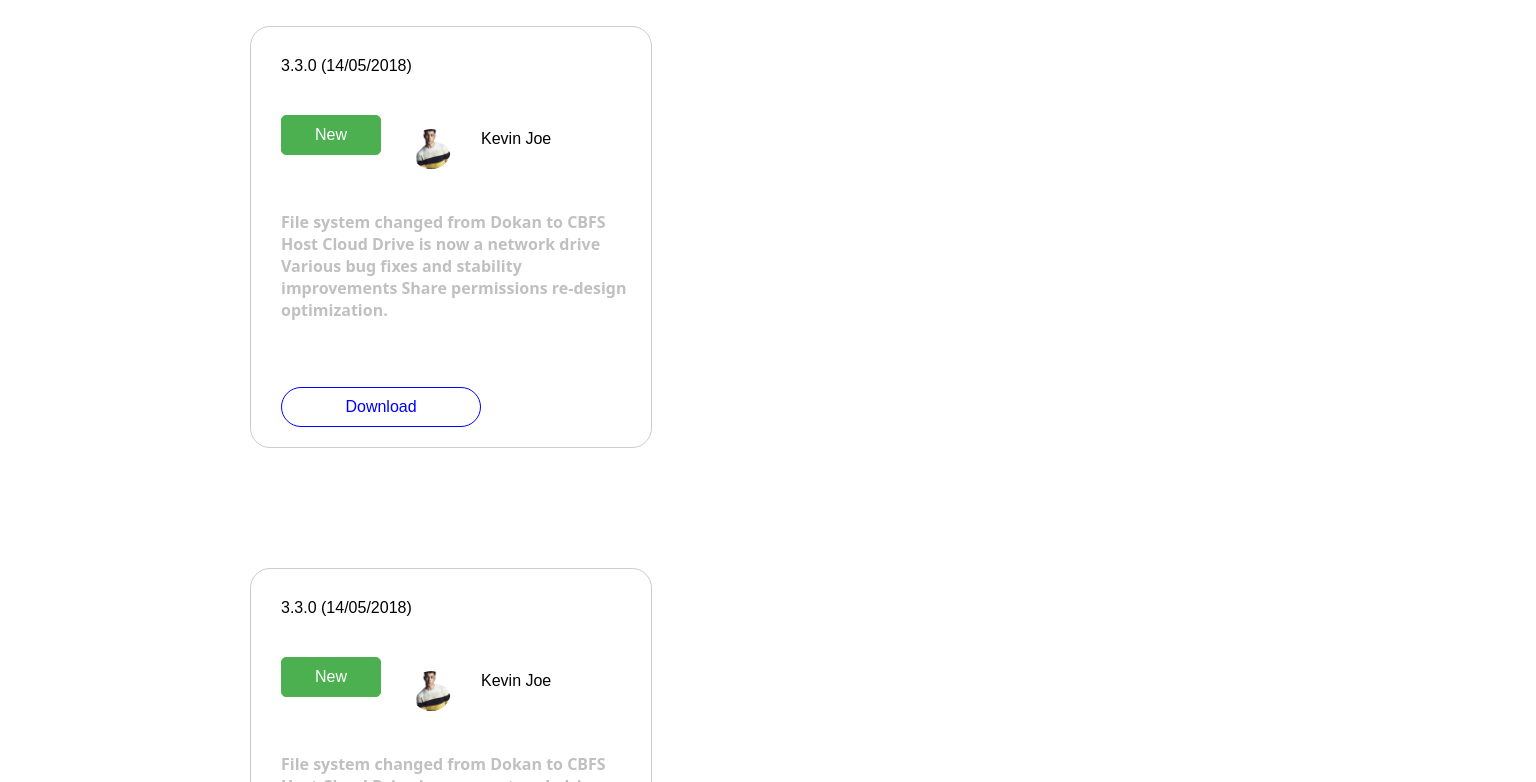
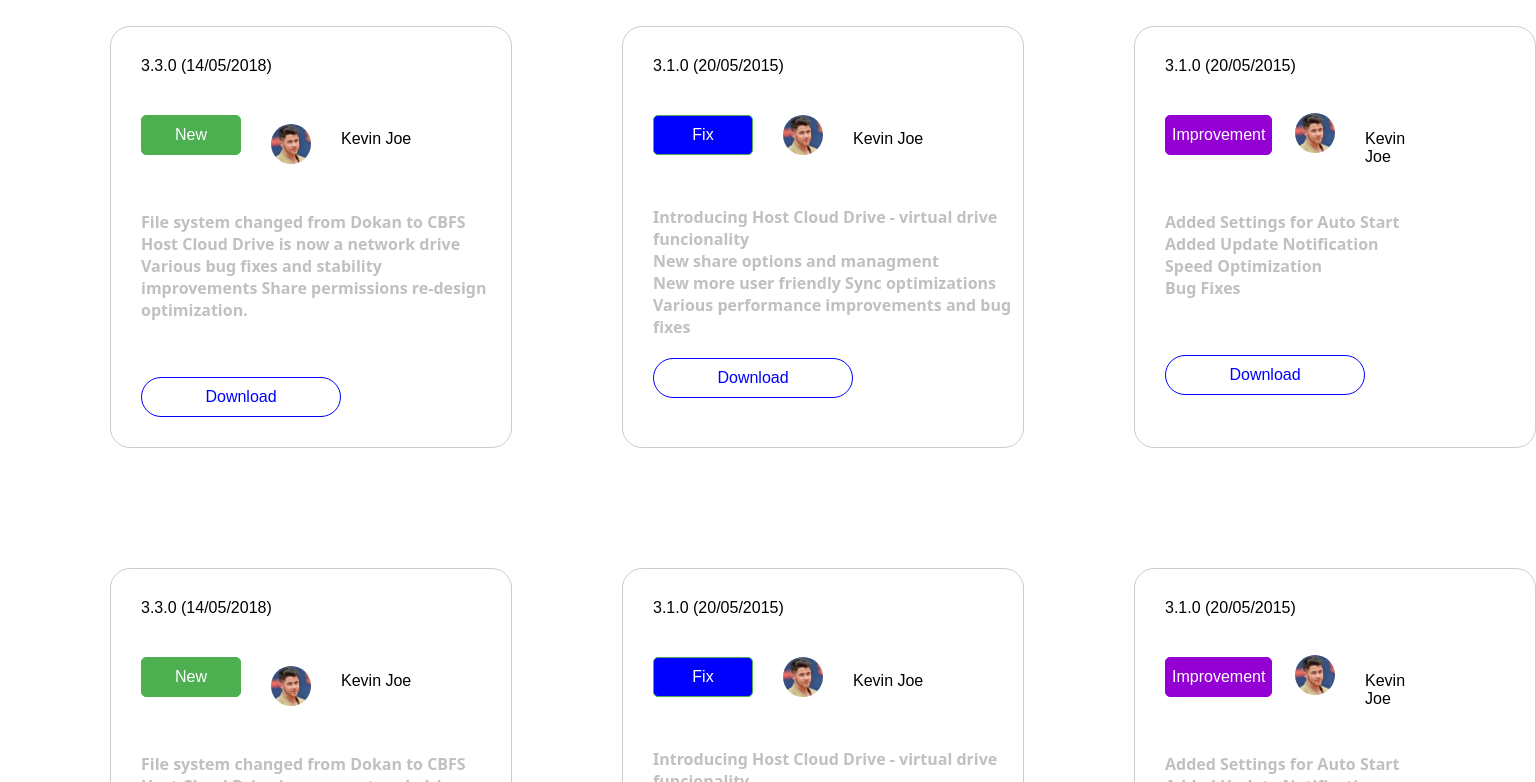
Before and after one commit to ElonitaKrasniqi1/Task_1, a React (Create React App) app: page / in a window 1280 px wide. Shown: the part 802-1584 px from the top of the page, 1536 px wide, since content can reach past the window. Built offline with nearby package versions, Linux system fonts and the light colour scheme.

Commit message:
Desktop Version is Done!

```diff
--- a/src/App.css
+++ b/src/App.css
@@ -83,6 +83,7 @@
     margin-right: 6px;
   }
 
+
 }
 .round-image {
   width: 40px;
@@ -96,7 +97,7 @@
   border-radius: 20px;
   width: 380px;
   height: 400px;
-  margin-left: 250px;
+  margin-left: 110px;
   margin-top: 120px;
   padding: 10px;
   font-family: sans-serif;
@@ -169,13 +170,48 @@
   cursor: pointer;
   height: 40px;
   width: 200px;
-  margin-top: 50px;
+  margin-top: 40px;
   background: none;
   color: blue;
 }
+
 .download-button:hover {
   background-color: lightblue;
   color: #000;
   transform: translateY(-7px);
   transition: transform 0.5s;
 }
+.prf-cont {
+  display: flex;
+  justify-content:last baseline;
+  padding-bottom: 100px;
+}
+
+.second-data .new-button {
+  background-color: blue;
+}
+
+.second-data .new-button:hover {
+  background-color: #00FFFF;
+  color: black;
+}
+.second-data .text-c{
+padding-top: 35px;
+margin-bottom: -20px;
+}
+
+.second-data .img-container{
+  margin-left: 80px;
+  position: absolute;
+  margin-top: -240px;
+}
+
+.third-data .new-button{
+  background-color: #9400d3;
+  width: fit-content;
+  border: 1px solid #9400d3;
+}
+.third-data .new-button:hover {
+  background-color: violet;
+  color: #000;
+}
--- a/src/App.js
+++ b/src/App.js
@@ -13,7 +13,7 @@ import language from "./assets/language.png";
 import adverstisement from "./assets/adverstisement.png";
 import opportunity from "./assets/opportunity.png";
 
-const kevinJoe = require("./assets/kevinjoe.png");
+const kevinJoe = require("./assets/kevinJoe.png");
 
 
 
@@ -26,6 +26,37 @@ const cardData = {
   downloadBtn: "Download",
 };
 
+const newCardData = {
+  version: "3.1.0 (20/05/2015)",
+  buttonText: "Fix",
+  author: "Kevin Joe",
+  image: kevinJoe,
+  text: (
+    <>
+      Introducing Host Cloud Drive - virtual drive funcionality <br/>
+      New share options and managment <br/>
+      New more user friendly Sync optimizations <br/>
+      Various performance improvements and bug fixes
+    </>
+  ),
+  downloadBtn: "Download",
+};
+
+const newnCardData = {
+  version: "3.1.0 (20/05/2015)",
+  buttonText: "Improvement",
+  author: "Kevin Joe",
+  image: kevinJoe,
+  text:(
+    <>
+    Added Settings for Auto Start <br/>
+    Added Update Notification <br/>
+    Speed Optimization <br/>
+    Bug Fixes
+  </>
+  ),
+  downloadBtn:"Download",
+}
 const firstcolumn = [
   { image: com, title: "The TLD", text: "Does the domain extension match the language of the domain name?" },
   { image: award, title: "International Recognition", text: "Can the domain name be used on an international scale?" },
@@ -69,12 +100,23 @@ export default function App() {
     </>
   );
 }
+
 export function Profile() {
   return (
+    <><div className="prf-cont">
     <div className="first-data">
       <Card {...cardData} />
       <Card {...cardData} />
       <Card {...cardData} />
-    </div>
+    </div><div className="second-data">
+          <Card {...newCardData} />
+          <Card {...newCardData} />
+          <Card {...newCardData} />
+        </div><div className="third-data">
+          <Card {...newnCardData} />
+          <Card {...newnCardData} />
+          <Card {...newnCardData} />
+        </div>
+      </div></>
   );
 }
```
Also changed, not shown: src/assets/kevinjoe.png.
